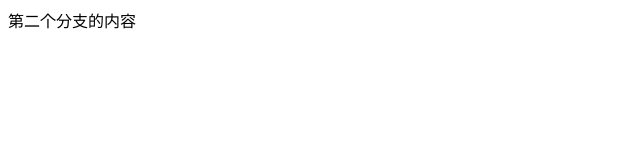
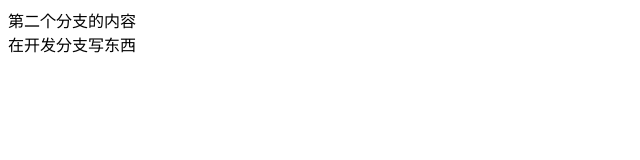
Before and after one commit to GrayFrost/learnGit, a plain HTML site: page a.html in a window 1280 px wide. Shown: the whole page, without its empty margins (0-640 px from the left). Drawn offline with Linux system fonts and the light colour scheme.

Commit message:
修改a.html内容

```diff
--- a/a.html
+++ b/a.html
@@ -7,6 +7,7 @@
   <title>Document</title>
 </head>
 <body>
-  第二个分支的内容
+  <section>第二个分支的内容</section>
+  <sectionn>在开发分支写东西</sectionn>
 </body>
 </html>
```
